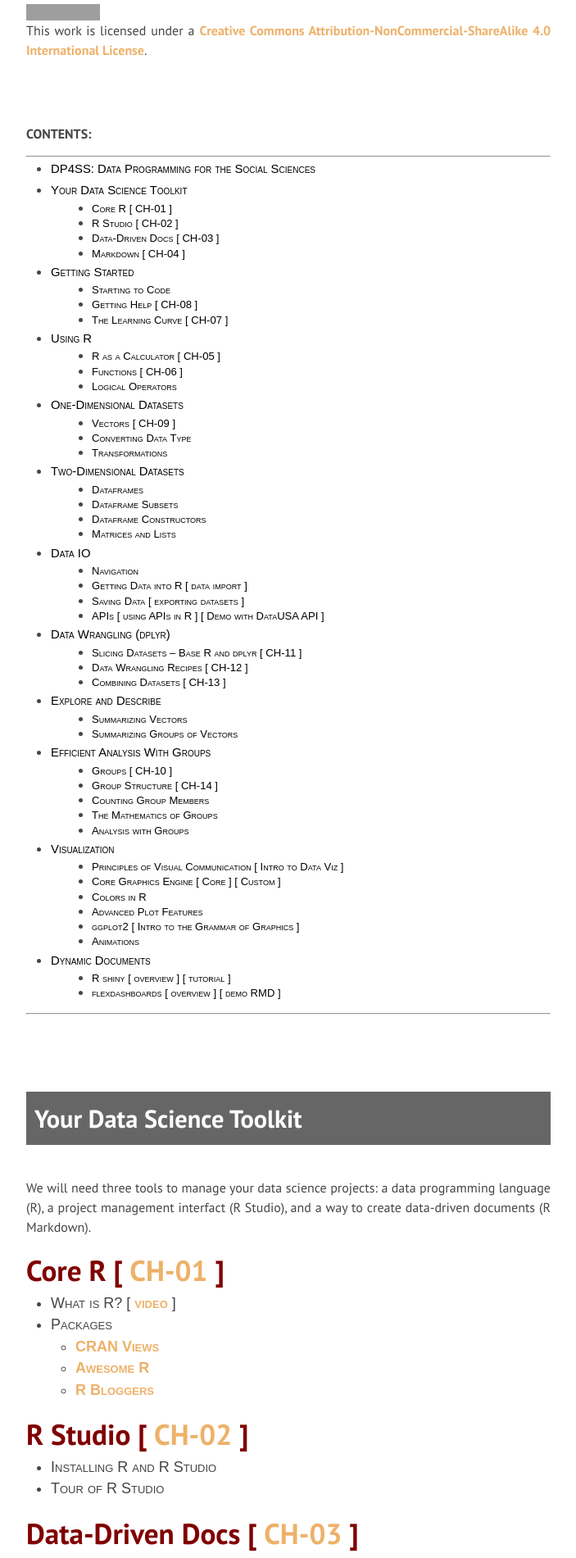
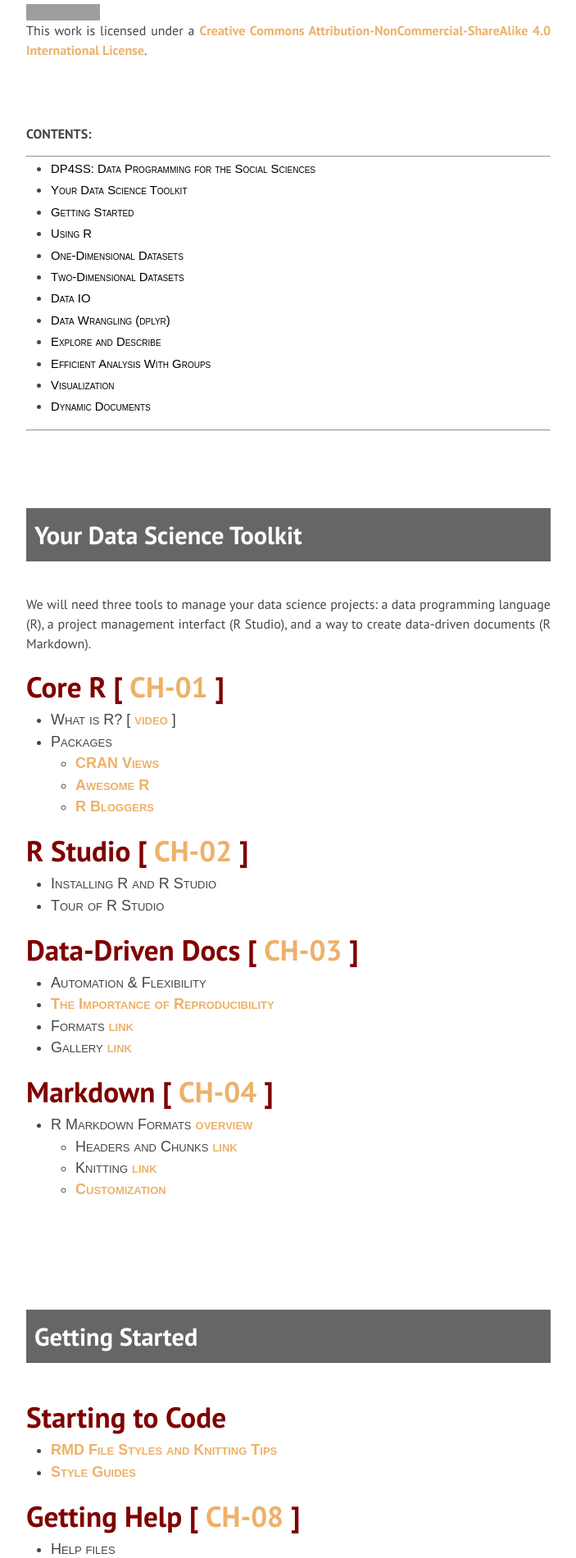
Before and after one commit to DS4PS/ds4ps.github.io, a Jekyll site: the page built from dp4ss.md, in a window 1280 px wide. Shown: the part 825-2726 px from the top of the page at 82% size, without its empty margins (288-991 px from the left). Built offline with Jekyll 4.4.1, drawn with Linux system fonts in a browser that asks for light colours; nearby versions of some CDN libraries; library files that are not in the unit come from our copies; some of the changed lines change nothing that is shown; grey boxes are pictures that could not be loaded.

Commit message:
Update dp4ss.md

```diff
--- a/dp4ss.md
+++ b/dp4ss.md
@@ -70,8 +70,7 @@
   margin-left: 20px;
 }
 
-/* hide H2 H3 etc from TOC */
-#markdown-toc ul li li {
+#markdown-toc li ul li {
   display:none;
 }
 
```
